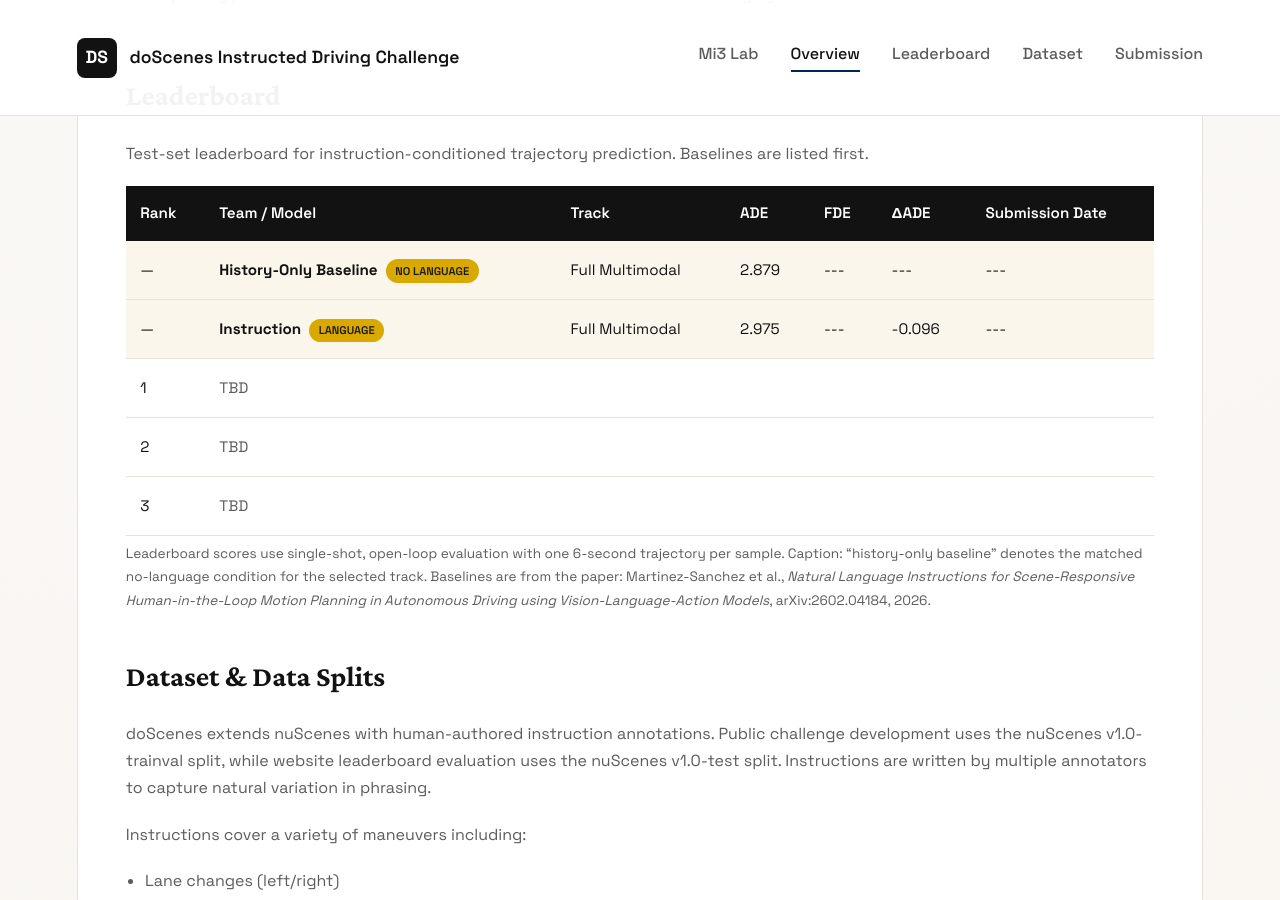
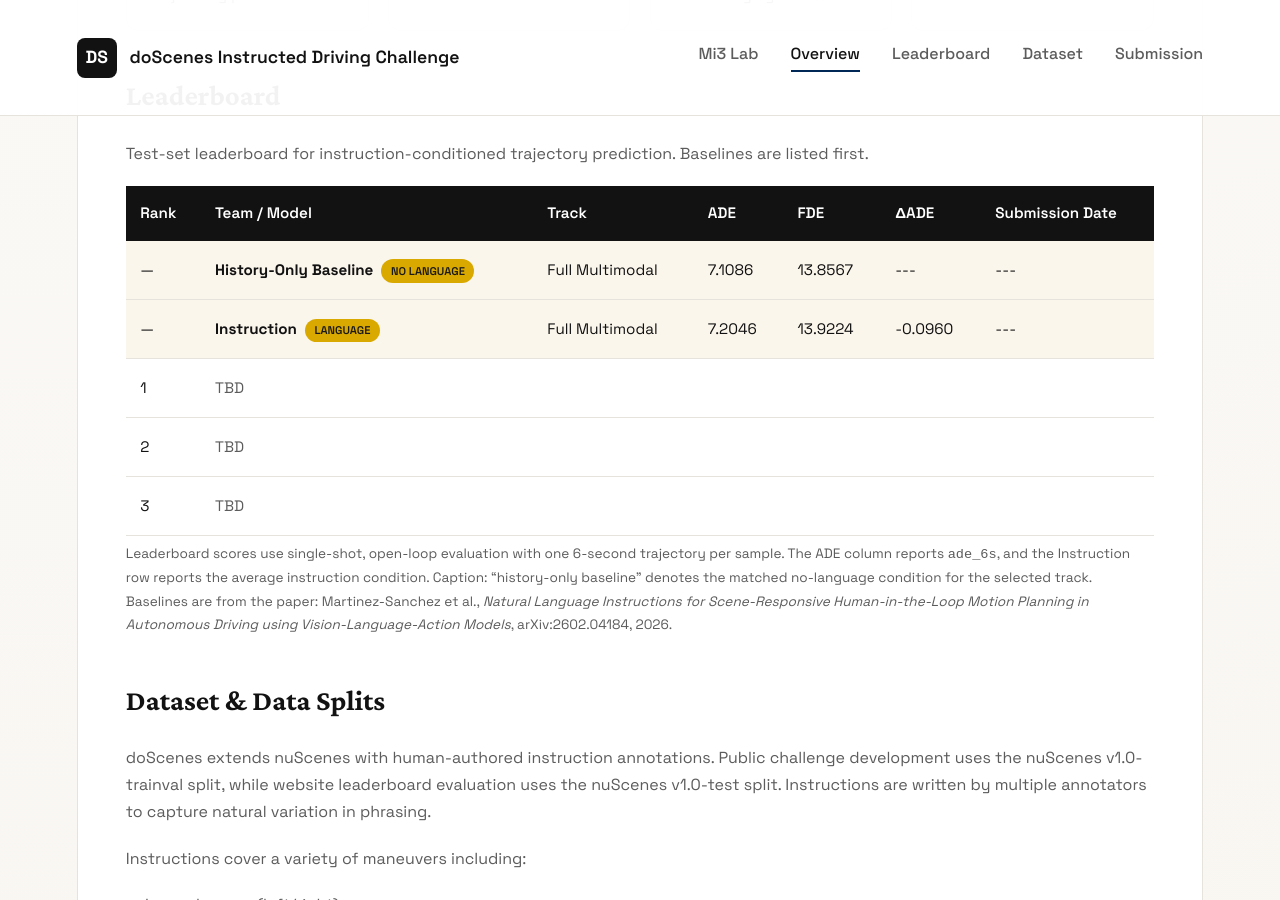
Before and after one commit to Mi3-Lab/mi3-lab.github.io, a Jekyll site: the page doScenes_challenge.html, which Jekyll copies as it is, in a window 1280 px wide and 900 px high, scrolled down 3459 px. Built offline with Jekyll 4.4.1, drawn with Linux system fonts in a browser that asks for light colours.

Commit message:
Update the challenge leaderboard

```diff
--- a/doScenes_challenge.html
+++ b/doScenes_challenge.html
@@ -825,8 +825,8 @@
                                 <td>—</td>
                                 <td><strong>History-Only Baseline</strong><span class="baseline-badge">NO LANGUAGE</span></td>
                                 <td>Full Multimodal</td>
-                                <td>2.879</td>
-                                <td>---</td>
+                                <td>7.1086</td>
+                                <td>13.8567</td>
                                 <td>---</td>
                                 <td>---</td>
                             </tr>
@@ -834,9 +834,9 @@
                                 <td>—</td>
                                 <td><strong>Instruction</strong><span class="baseline-badge">LANGUAGE</span></td>
                                 <td>Full Multimodal</td>
-                                <td>2.975</td>
-                                <td>---</td>
-                                <td>-0.096</td>
+                                <td>7.2046</td>
+                                <td>13.9224</td>
+                                <td>-0.0960</td>
                                 <td>---</td>
                             </tr>
                             <tr>
@@ -854,7 +854,7 @@
                         </tbody>
                     </table>
 
-                    <p class="helper-text">Leaderboard scores use single-shot, open-loop evaluation with one 6-second trajectory per sample. Caption: “history-only baseline” denotes the matched no-language condition for the selected track. Baselines are from the paper: Martinez-Sanchez et al., <em>Natural Language Instructions for Scene-Responsive Human-in-the-Loop Motion Planning in Autonomous Driving using Vision-Language-Action Models</em>, arXiv:2602.04184, 2026.</p>
+                    <p class="helper-text">Leaderboard scores use single-shot, open-loop evaluation with one 6-second trajectory per sample. The ADE column reports <code>ade_6s</code>, and the Instruction row reports the average instruction condition. Caption: “history-only baseline” denotes the matched no-language condition for the selected track. Baselines are from the paper: Martinez-Sanchez et al., <em>Natural Language Instructions for Scene-Responsive Human-in-the-Loop Motion Planning in Autonomous Driving using Vision-Language-Action Models</em>, arXiv:2602.04184, 2026.</p>
 
                     <h2 id="data">Dataset & Data Splits</h2>
 
```
